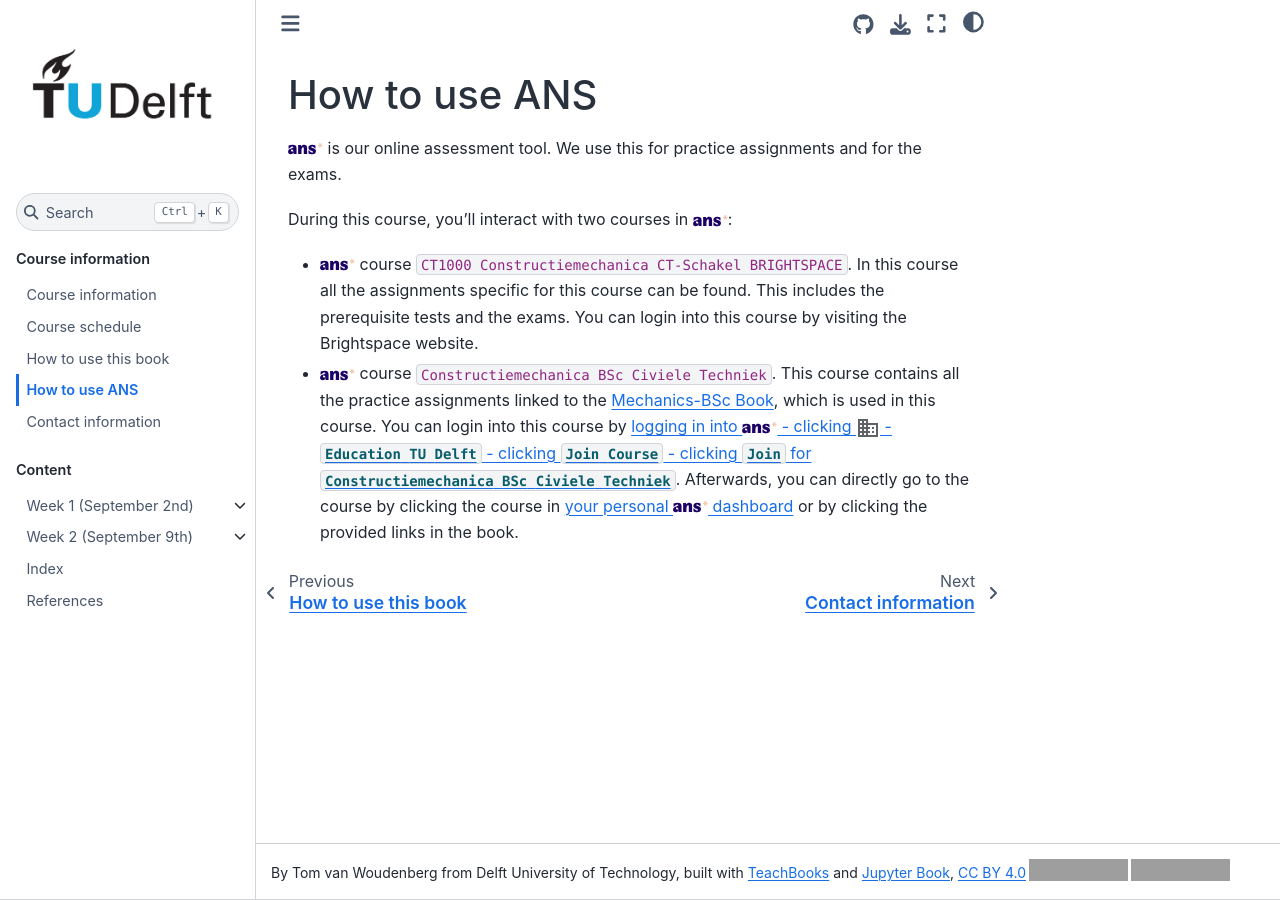
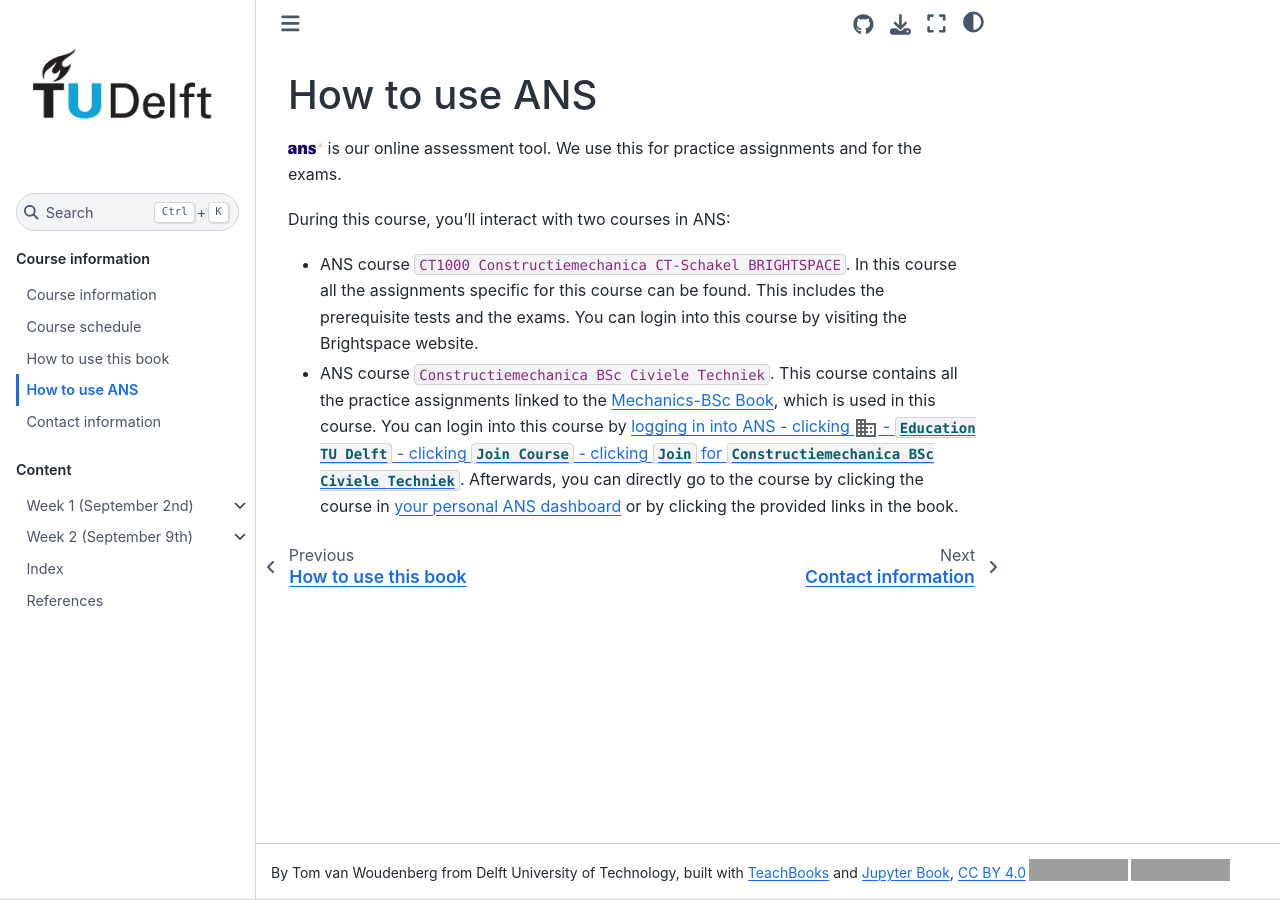
Before and after one commit to TeachBooks/bridging_mechanics, a Jupyter Book: the page built from book/ANS.md, in a window 1280 px wide. Built offline with Jupyter Book 1.0.4 settings and Sphinx 7.4.7 and the Sphinx Book theme 1.1.4, drawn with Linux system fonts in a browser that asks for light colours; pages that are not in the unit, such as notebooks, are missing from menus; comment, search, counter and statistics services are not loaded; grey boxes are pictures that could not be loaded.

Commit message:
Update ANS.md

```diff
--- a/book/ANS.md
+++ b/book/ANS.md
@@ -2,6 +2,6 @@
 
 [<img height="12px" src="./figures/ANS.svg" alt="ANS">](https://ans.app/) is our online assessment tool. We use this for practice assignments and for the exams.
 
-During this course, you'll interact with two courses in [<img height="12px" src="./figures/ANS.svg" alt="ANS">](https://ans.app/):
-- [<img height="12px" src="./figures/ANS.svg" alt="ANS">](https://ans.app/) course `CT1000 Constructiemechanica CT-Schakel BRIGHTSPACE`. In this course all the assignments specific for this course can be found. This includes the prerequisite tests and the exams. You can login into this course by visiting the Brightspace website.
-- [<img height="12px" src="./figures/ANS.svg" alt="ANS">](https://ans.app/) course `Constructiemechanica BSc Civiele Techniek`. This course contains all the practice assignments linked to the [Mechanics-BSc Book](https://teachbooks.github.io/mechanics-BSc), which is used in this course. You can login into this course by [logging in into <img height="12px" src="./figures/ANS.svg" alt="ANS"> - clicking  <svg xmlns="http://www.w3.org/2000/svg" height="24px" viewBox="0 -960 960 960" width="24px" fill="#5f6368"><path d="M80-120v-720h400v160h400v560H80Zm80-80h80v-80h-80v80Zm0-160h80v-80h-80v80Zm0-160h80v-80h-80v80Zm0-160h80v-80h-80v80Zm160 480h80v-80h-80v80Zm0-160h80v-80h-80v80Zm0-160h80v-80h-80v80Zm0-160h80v-80h-80v80Zm160 480h320v-400H480v80h80v80h-80v80h80v80h-80v80Zm160-240v-80h80v80h-80Zm0 160v-80h80v80h-80Z"/></svg> - `Education TU Delft` - clicking `Join Course`  - clicking `Join` for `Constructiemechanica BSc Civiele Techniek`](https://ans.app/universities/1/courses/join_courses). Afterwards, you can directly go to the course by clicking the course in [your personal <img height="12px" src="./figures/ANS.svg" alt="ANS"> dashboard](https://ans.app/routing/courses/436978) or by clicking the provided links in the book.
+During this course, you'll interact with two courses in ANS:
+- ANS course `CT1000 Constructiemechanica CT-Schakel BRIGHTSPACE`. In this course all the assignments specific for this course can be found. This includes the prerequisite tests and the exams. You can login into this course by visiting the Brightspace website.
+- ANS course `Constructiemechanica BSc Civiele Techniek`. This course contains all the practice assignments linked to the [Mechanics-BSc Book](https://teachbooks.github.io/mechanics-BSc), which is used in this course. You can login into this course by [logging in into ANS - clicking  <svg xmlns="http://www.w3.org/2000/svg" height="24px" viewBox="0 -960 960 960" width="24px" fill="#5f6368"><path d="M80-120v-720h400v160h400v560H80Zm80-80h80v-80h-80v80Zm0-160h80v-80h-80v80Zm0-160h80v-80h-80v80Zm0-160h80v-80h-80v80Zm160 480h80v-80h-80v80Zm0-160h80v-80h-80v80Zm0-160h80v-80h-80v80Zm0-160h80v-80h-80v80Zm160 480h320v-400H480v80h80v80h-80v80h80v80h-80v80Zm160-240v-80h80v80h-80Zm0 160v-80h80v80h-80Z"/></svg> - `Education TU Delft` - clicking `Join Course`  - clicking `Join` for `Constructiemechanica BSc Civiele Techniek`](https://ans.app/universities/1/courses/join_courses). Afterwards, you can directly go to the course by clicking the course in [your personal ANS dashboard](https://ans.app/routing/courses/436978) or by clicking the provided links in the book.
```
